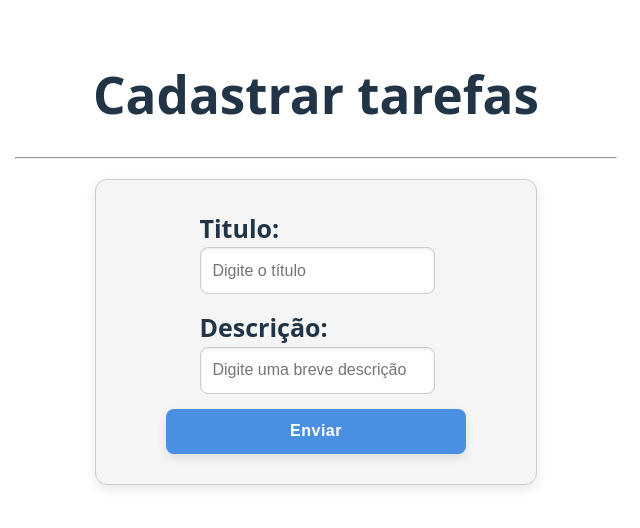
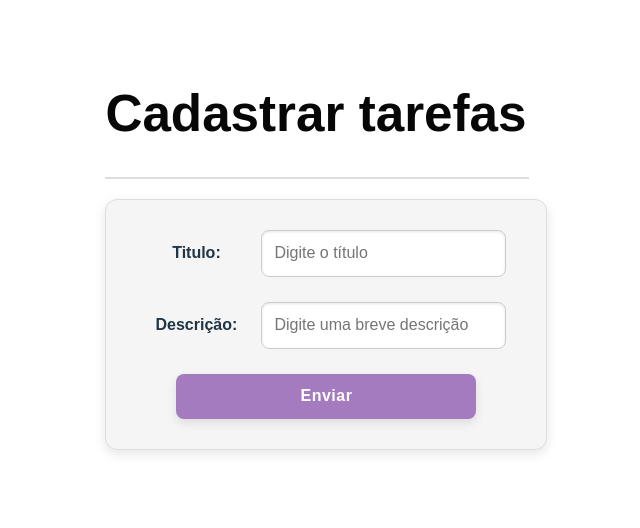
Before and after one commit to Eduardoooo0/Trabalho-To-do-list, a React (Vite) app in the folder to-do-list/: page / in a window 1280 px wide. Shown: the top 528 px of the page, without its empty margins (324-964 px from the left). Built offline with nearby package versions, Linux system fonts and the light colour scheme.

Commit message:
atualizando o css
atualizando o css

```diff
--- a/to-do-list/src/components/Form.css
+++ b/to-do-list/src/components/Form.css
@@ -1,97 +1,103 @@
+
+body {
+    background-color: #ffffff;
+    font-family: 'Poppins', sans-serif;
+    margin: 0;
+    padding: 20px;
+}
+
+/* Container do formulário */
 #form {
     display: flex;
     flex-direction: column;
     align-items: center;
     justify-content: space-evenly;
-
     width: 100%;
     max-width: 400px;
-    height: auto;
     padding: 30px 20px;
     margin: 20px auto;
-
     background-color: #f5f5f5;
-    border: 1px solid #ccc;
+    border: 1px solid #ddd;
     border-radius: 12px;
     box-shadow: 0 4px 12px rgba(0, 0, 0, 0.1);
-
     gap: 15px;
     transition: all 0.3s ease-in-out;
 }
 
+h1{
+    color: #070707;
+}
+
 #form:hover {
     box-shadow: 0 6px 16px rgba(0, 0, 0, 0.15);
-    background-color: gainsboro;
 }
 
-hr{
-    width: 600px;
+hr {
+    width: 100%;
+    border: 1px solid #ddd;
+}
+
+/* Container dos inputs */
+.div-input {
+    display: flex;
+    align-items: center;
+    flex-direction: row;
+    width: 90%;
+    max-width: 400px;
+    justify-content: space-between;
+    margin-bottom: 10px;
+}
+
+.div-input label.text {
+    margin-right: 15px;
+    width: 100px;
+    font-size: 16px;
 }
 
 .inputs {
-    width: 90%;
+    width: 100%;
     max-width: 300px;
     height: 35px;
-
     padding: 5px 12px;
     font-size: 16px;
     color: #333;
-
     border: 1px solid #ccc;
     border-radius: 8px;
     background-color: #fff;
-
     box-shadow: inset 0 1px 3px rgba(0, 0, 0, 0.1);
     transition: border 0.2s, box-shadow 0.2s;
     outline: none;
+    flex: 1;
 }
 
 .inputs:focus {
-    border-color: #4a90e2;
-    box-shadow: 0 0 0 3px rgba(74, 144, 226, 0.2);
+    border-color: #a57bc0;
+    box-shadow: 0 0 0 3px rgba(165, 123, 192, 0.2);
 }
-
-.text{
-    font-size: 25px;
-}
-
 
 #submit {
     width: 75%;
     height: 45px;
-
-    background-color: #4a90e2;
+    background-color: #a57bc0;
     color: white;
     font-size: 16px;
     font-weight: bold;
     letter-spacing: 0.5px;
-
     border: none;
     border-radius: 8px;
     cursor: pointer;
-
     box-shadow: 0 4px 10px rgba(0, 0, 0, 0.1);
     transition: background-color 0.3s ease, transform 0.2s ease;
 }
 
 #submit:hover {
-    background-color: #357ABD;
+    background-color: #8c6bb1;
     transform: translateY(-2px);
-    box-shadow: 0 6px 12px rgba(0, 0, 0, 0.15);
 }
 
 #submit:active {
     transform: translateY(0);
-    box-shadow: 0 3px 6px rgba(0, 0, 0, 0.1);
 }
-
-
-.div-input{
-    display: flex;
-    align-items: start;
-    flex-direction: column;
-}
-
 
 .tabela-tarefas {
     width: 100%;
@@ -103,68 +109,90 @@ hr{
     box-shadow: 0 4px 12px rgba(0, 0, 0, 0.05);
     border-radius: 10px;
     overflow: hidden;
+    table-layout: auto;
 }
-
 
 .tabela-tarefas th,
 .tabela-tarefas td {
     padding: 14px 16px;
     text-align: left;
     border-bottom: 1px solid #f0f0f0;
-    color: #333;
+    color: #3c3c3c;
+    width: auto;
+    height: 60px;
+    overflow: visible;
+    white-space: normal;
 }
 
 .tabela-tarefas th {
     background-color: #f5f5f5;
     font-weight: 600;
-    color: #1a1a1a;
+    color: #070707;
 }
 
 .tabela-tarefas tr:hover {
     background-color: #f9fcff;
-    transition: background-color 0.2s ease-in-out;
 }
 
+/* Container de ações flexível */
+.tabela-tarefas .acoes-container {
+    display: flex;
+    flex-wrap: wrap;
+    gap: 8px;
+    align-items: center;
+}
+
+/* Botões da tabela */
 .tabela-tarefas button {
-    margin: 0 3px;
+    margin: 0;
     padding: 6px 10px;
     font-size: 13px;
     border-radius: 6px;
     border: none;
     cursor: pointer;
-    background-color: #4a90e2;
+    background-color: #a57bc0;
     color: white;
+    min-width: 30px;
+    flex-shrink: 0;
     transition: background-color 0.2s ease-in-out;
 }
 
 .tabela-tarefas button:hover {
-    background-color: #357ABD;
+    background-color: #8c6bb1;
 }
 
-#clean{
+/* Botão de excluir destacado */
+.tabela-tarefas button.excluir {
+    background-color: #ff4444;
+}
+
+.tabela-tarefas button.excluir:hover {
+    background-color: #cc0000;
+}
+
+/* Botão limpar tudo */
+#clean {
     background-color: red;
     color: white;
     transition: background-color 0.2s ease-in-out;
     cursor: pointer;
 }
 
-#clean:hover{
+#clean:hover {
     background-color: rgb(150, 8, 8);
 }
 
-
+/* Seção de filtro */
 #filtrar {
     display: flex;
     align-items: center;
     gap: 12px;
-    padding: 12px 18px;
+    padding: 10px 15px;
     background-color: #f8f9fa;
     border: 1px solid #ddd;
     border-radius: 10px;
     width: fit-content;
-    margin-bottom: 24px;
-    font-family: 'Segoe UI', sans-serif;
-    box-shadow: 0 2px 6px rgba(0, 0, 0, 0.05);
+    margin: 20px auto;
 }
 
 #label-filtrar {
@@ -190,6 +218,6 @@ hr{
 
 #select-filtrar:focus {
     outline: none;
-    border-color: #007bff;
-    box-shadow: 0 0 0 3px rgba(0, 123, 255, 0.25);
+    border-color: #a57bc0;
+    box-shadow: 0 0 0 3px rgba(165, 123, 192, 0.25);
 }
```
